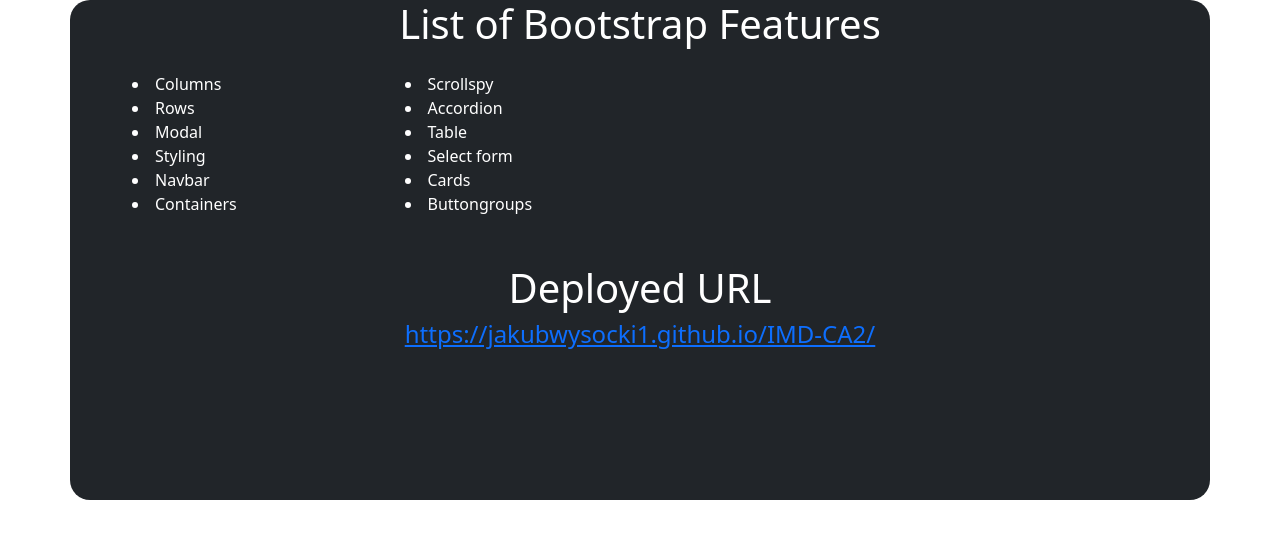
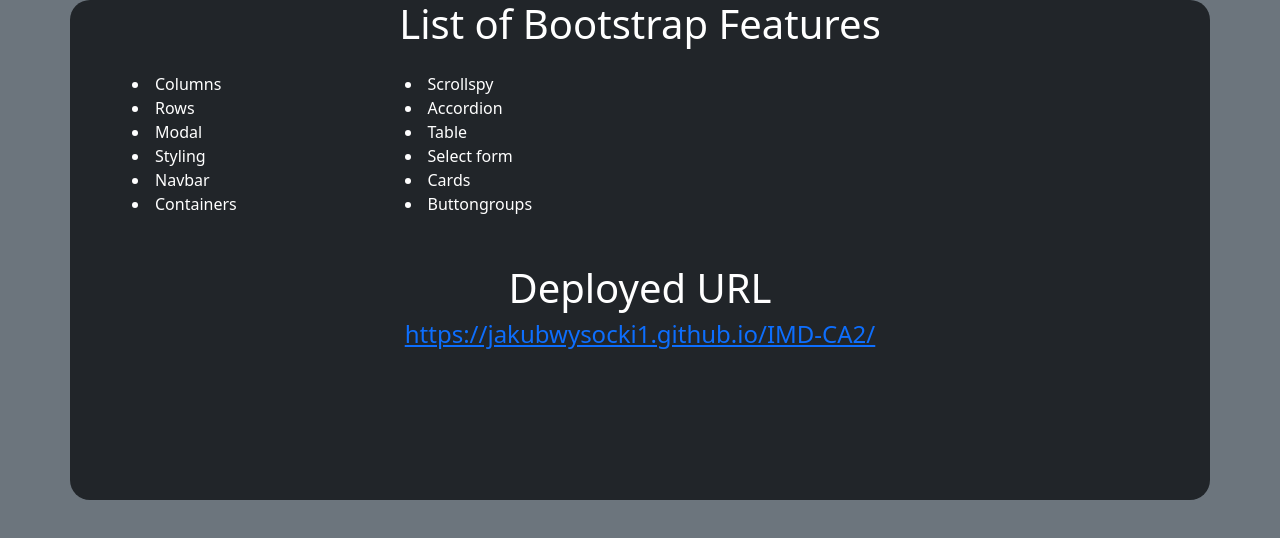
Before and after one commit to JakubWysocki1/IMD-CA2, a plain HTML site: page readme.html in a window 1280 px wide. Drawn offline with nearby package versions, Linux system fonts and the light colour scheme.

```diff
--- a/readme.html
+++ b/readme.html
@@ -7,7 +7,7 @@
     <link href="https://cdn.jsdelivr.net/npm/bootstrap@5.2.3/dist/css/bootstrap.min.css" rel="stylesheet">
     <title>Document</title>
 </head>
-<body>
+<body class="bg-secondary">
     <div class="container bg-dark text-white" style="height: 500px; border-radius: 20px;">
         <h1 class="text-center pb-3">List of Bootstrap Features</h1>
         <div style="padding-left:50px;">
```
Also changed, not shown: index.html (+1 -1 lines).
